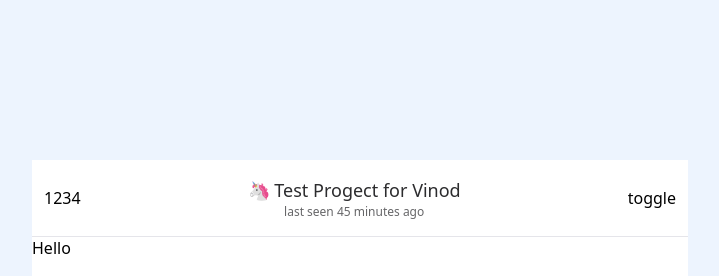
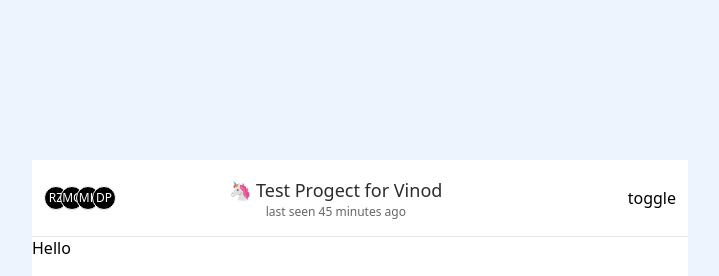
Before and after one commit to zarva6596/test-chat, a Nuxt app: page / in a window 1280 px wide. Shown: the top 276 px of the page, without its empty margins (280-999 px from the left). Built offline with nearby package versions, Linux system fonts and the light colour scheme.

Commit message:
feat: create users iconst row component for the header

```diff
--- a/src/components/general/AppHeader.vue
+++ b/src/components/general/AppHeader.vue
@@ -1,8 +1,11 @@
+<script setup lang="ts">
+import UserIcon from '../user/UserIcon.vue';
+import UsersIconsRow from '../user/UsersIconsRow.vue';
+</script>
+
 <template>
     <header class="flex items-center justify-between py-4 px-3 shadow-header">
-        <div class="flex items-center">
-            <div v-for="i in 4" :key="i">{{ i }}</div>
-        </div>
+        <UsersIconsRow />
 
         <div class="flex flex-col items-center">
             <div class="text-lg text-dark-500">
--- /dev/null
+++ b/src/components/user/UsersIconsRow.vue
@@ -0,0 +1,37 @@
+<script setup>
+import UserIcon from '@/components/user/UserIcon.vue'
+
+const users = [
+    {
+        firstName: 'Roman',
+        lastName: 'Zarva',
+    },
+    {
+        firstName: 'Mukola',
+        lastName: 'Getman'
+
+    },
+    {
+        firstName: 'Mukhailo',
+        lastName: 'Koval'
+    },
+    {
+        firstName: 'Denus',
+        lastName: 'Pustolit'
+    },
+]
+</script>
+
+<template>
+    <div class="flex items-center relative">
+        <UserIcon
+            v-for="({ firstName, lastName }, i) in users"
+            :key="i"
+            :first-name
+            :last-name
+            size="small"
+            :style="`left: ${i}rem`"
+            class="absolute"
+        />
+    </div>
+</template>
```
